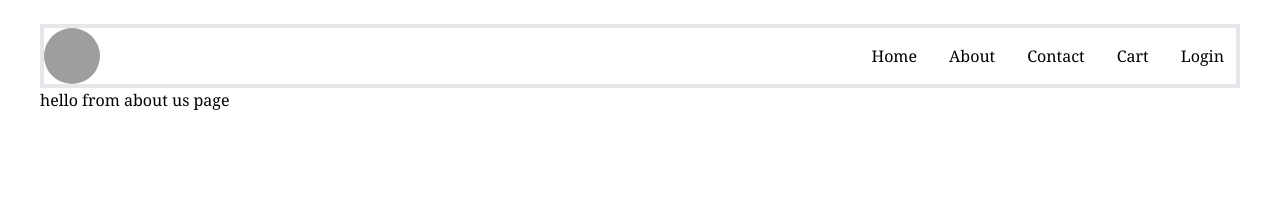
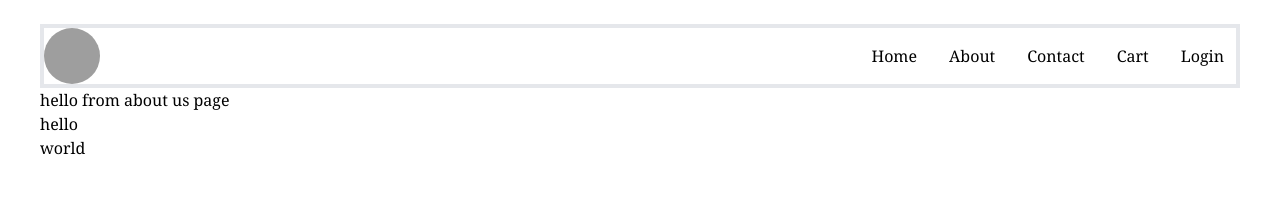
Before and after one commit to SarojKumarRanjan/QuickBite-Food-Ordering-App, a React (Vite) app: page /about in a window 1280 px wide. Shown: the top 210 px of the page. Built offline with nearby package versions, Linux system fonts and the light colour scheme; grey boxes are pictures that could not be loaded.

Commit message:
learned all about class based component

```diff
--- a/src/components/About.jsx
+++ b/src/components/About.jsx
@@ -1,11 +1,63 @@
+import React from "react";
 
-const About = () => {
-return(
-    <div>
-        <h1>hello from about us page</h1>
-    </div>
-)
+/* here in class based component first constructor is called and then
+ render after that componentDidMount is called
+  1=> we wrire all the variable related things in constructor
+  2=> In ComponentDidMount we call API
+  3=> In render we retrun what we need to show on the page, we can also destructure all the props
+ */
+class About extends React.Component{
 
+    constructor(props){
+        super(props)
+//here all the variables are declared and updated
+
+this.state = {
+    count:"hello",
+    count2:"world"
+}
+
+    }
+
+componentDidMount(){
+    //best place to call api
+    // we can make this component as async while calling an api
+}
+
+componentDidUpdate(){
+    // componentdidmount will be called once after the render but componentdidupdate will be caled after every update
+    // this.timer = setinterval(); this will be cleared in the componentwillunmount by refering the this keyword aswe have access of this in my whole class.
+}
+
+// previous way of implementing dependency varible to componentdidupdate
+
+/* componentDidUpdate(prevProp,prevState){
+ if(this.state.count !== prevState.count )
+} */
+
+
+
+componentWillUnmount(){
+    // this will be called when we will just move to another page
+    //leaving the current component then the componentwillUnmount will be excutated
+    //to stop the operation like settimeout or setinterval before leaving the page
+    // when we again load the same component then these operatins start again without stoping the previous
+    //one then we use this to stop it
+    // clearinterval(this.timer);
+}
+    render(){
+     //we can destructure it here
+   const {count2} = this.state
+
+        return(
+            <>
+            <h1>hello from about us page </h1>
+            <h2>{this.state.count}</h2>
+            <h3>{count2}</h3>
+
+            </>
+        )
+    }
 }
 
 export default About;
--- a/src/components/Body.jsx
+++ b/src/components/Body.jsx
@@ -34,12 +34,25 @@ function Body() {
     getAlldata();
    //setSearchedRestaurantList(allRestaurantData)
 
+
+   // if we are calling the methods like settimeout or setinterval the we need to stop it before we move to another page or component
+   // we use a return function to stop those methods while moving to another page
+
+   /* const timer = setInterval(() => {},1000) */
+
+   return () => {
+   // this is like unmounting phase in class based component
+
+   // clearInterval(timer);
+
+   }
+
 },[])
 
  async function getAlldata(){
   const allData = await fetch("https://www.swiggy.com/dapi/restaurants/list/v5?lat=28.4855122&lng=77.4902726&is-seo-homepage-enabled=true&page_type=DESKTOP_WEB_LISTING")
   const jsonData = await allData.json();
-  const allInfo = await jsonData?.data?.cards[4]?.card?.card?.gridElements?.infoWithStyle?.restaurants
+  const allInfo = await jsonData?.data?.cards[1]?.card?.card?.gridElements?.infoWithStyle?.restaurants
   //     console.log(allInfo);
 
   setAllRestaurants(allInfo);
```
